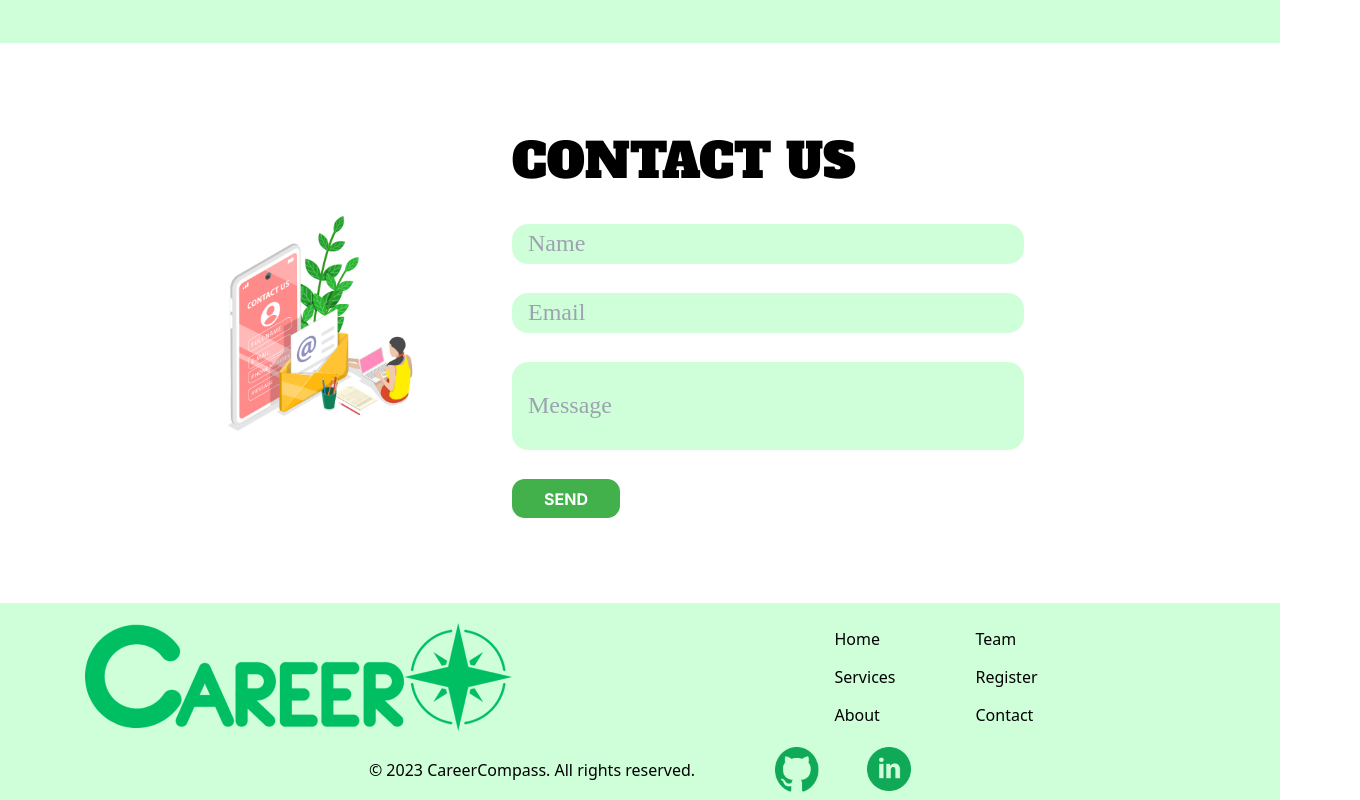
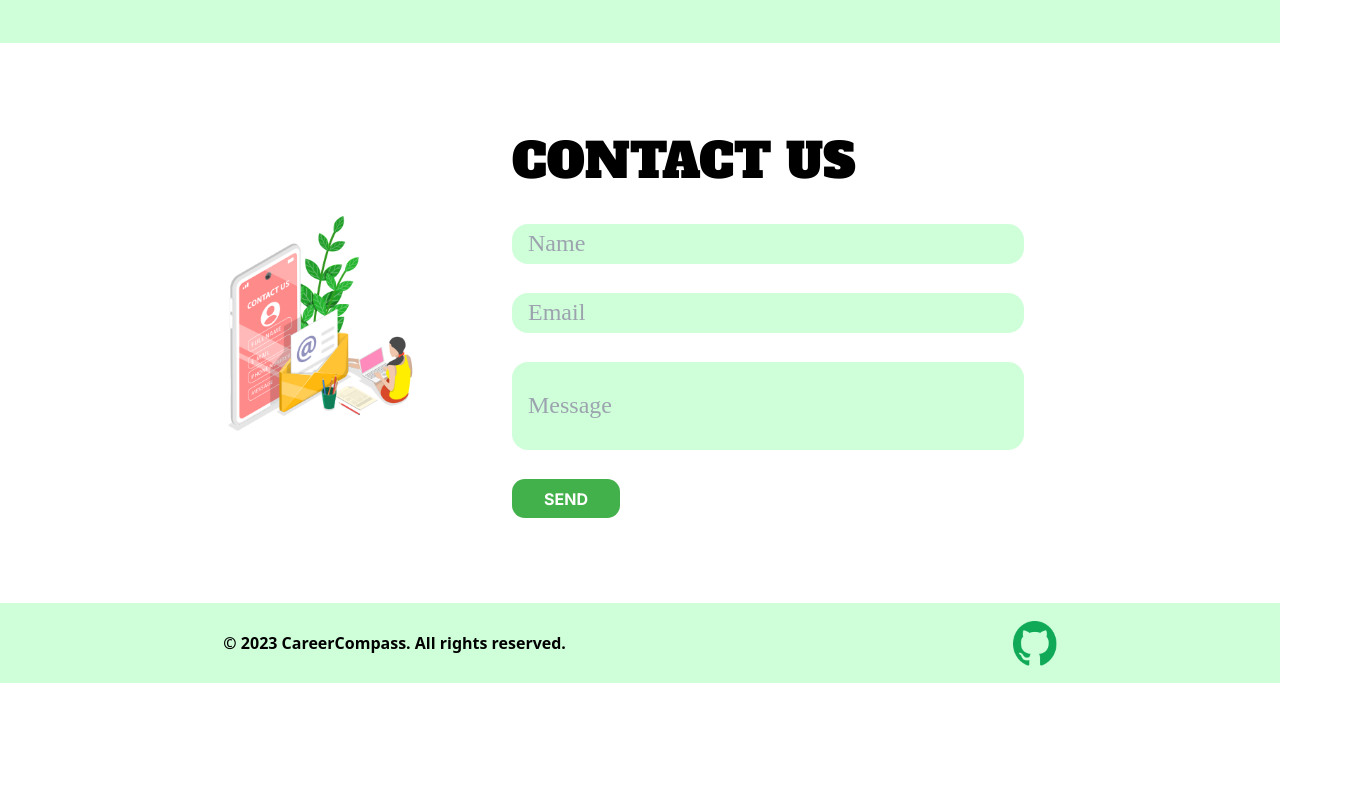
Before and after one commit to PekaVengers/CareerCompass, a React (Vite) app in the folder client/: page / in a window 1280 px wide. Shown: the part 2966-3766 px from the top of the page, 1360 px wide, since content can reach past the window. After the commit the page ends 3649 px from the top, so only its background shows below. Built offline with nearby package versions, Linux system fonts and the light colour scheme; no server answers; a web font is replaced by a local one.

Commit message:
clean Footer

```diff
--- a/client/src/components/Footer.jsx
+++ b/client/src/components/Footer.jsx
@@ -1,42 +1,14 @@
-import logo from "../assets/logo.png";
 import github from "../assets/github.png";
-import linkedin from "../assets/linkedin.png";
-import { Link } from "react-router-dom";
 
 export default function Footer() {
   return (
-    <div className="bg-[#CFFFD9] text-black pt-5 pb-2">
-      <div className="container justify-center mx-20 flex items-center w-100">
-        <div className="flex flex-col md:flex-row space-x-0 md:space-x-4 md:space-y-0 mb-5 md:mb-0 gap-10">
-          <div className="footer-logo">
-            <img src={logo} alt="Career Campus" className="w-auto h-auto" />
-          </div>
-        </div>
-        <div className="flex flex-col px-80">
-          <div className="flex gap-20">
-            <div className="flex flex-col space-y-4">
-              <Link to="/">Home</Link>
-              <Link to="/services">Services</Link>
-              <Link to="/about">About</Link>
-            </div>
-            <div className="flex flex-col space-y-4">
-              <Link to="/team">Team</Link>
-              <Link to="/register">Register</Link>
-              <Link to="/contact">Contact</Link>
-            </div>
-          </div>
-        </div>
+    <div className="bg-[#CFFFD9] h-[10vh] flex justify-around items-center">
+      <div className="paraFooter">
+        <p className="font-bold">&copy; 2023 CareerCompass. All rights reserved.</p>
       </div>
-      <div className="flex flex-row items-center justify-center mt-4 gap-20 w-full">
-        <div className="self-center ml-10">&copy; 2023 CareerCompass. All rights reserved.</div>
-        <div className="self-end flex gap-10">
-          <Link to="#" className="mr-2">
-            <img className="w-11" src={github} alt="Follow on GitHub" />
-          </Link>
-          <Link to="#" className="mr-10">
-            <img className="w-11" src={linkedin} alt="Follow on LinkedIn" />
-          </Link>
-        </div>
+      <div className="ghFooter">
+        <a href="https://github.com/PekaVengers/CareerCompass"><img className="w-11" src={github} alt="Follow on GitHub" /></a>
       </div>
-    </div>);
+    </div>
+  );
 }
```
